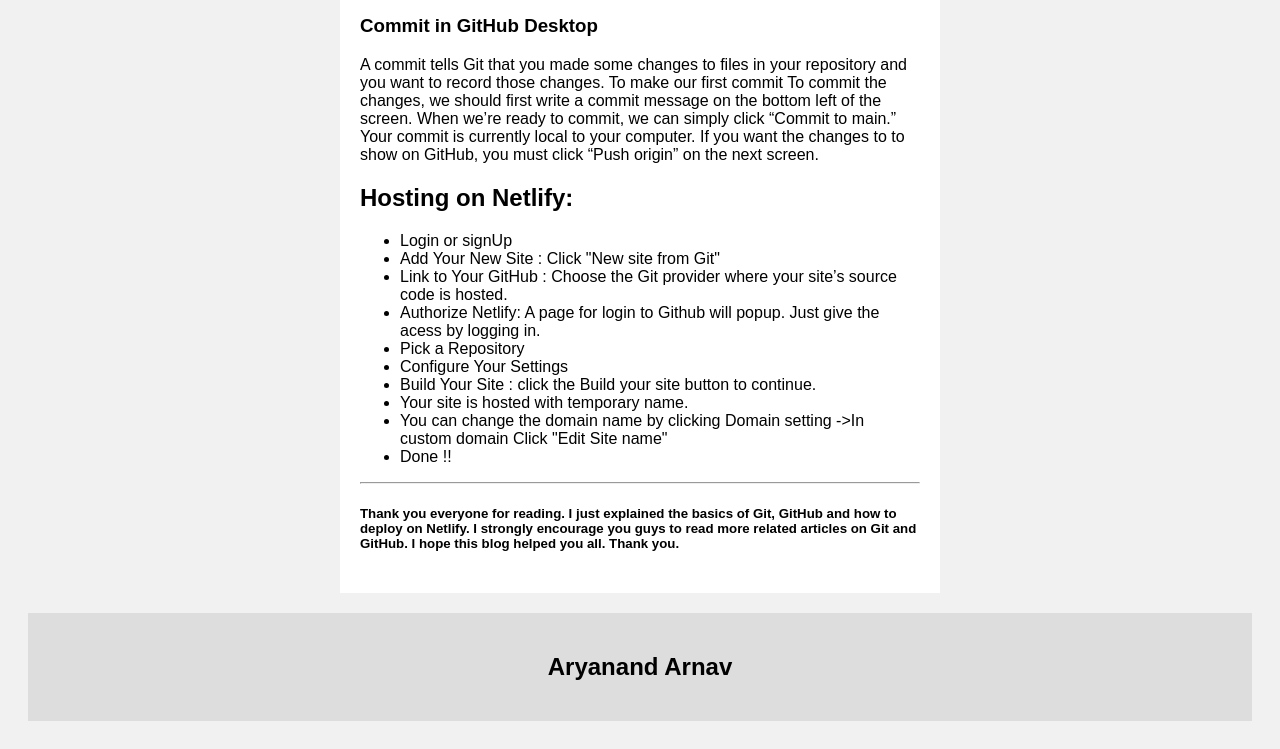
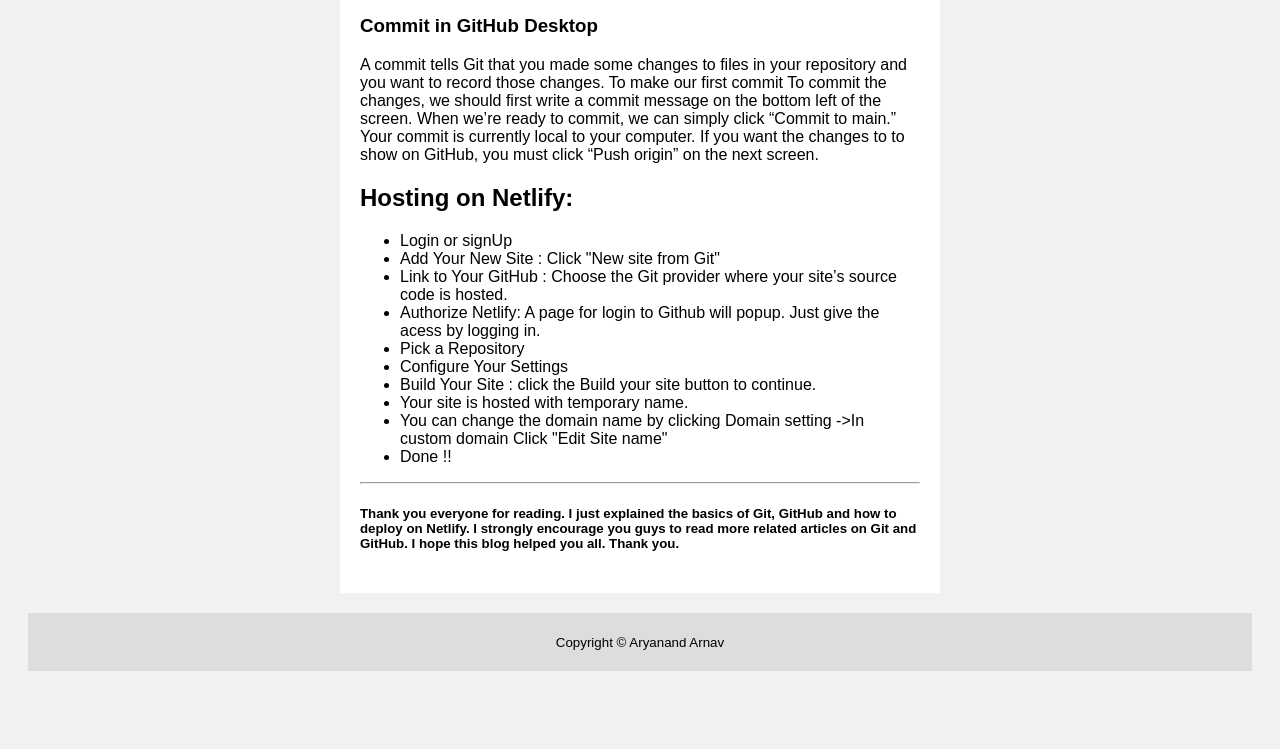
Before and after one commit to aryanandarnav13/Basic-Hooks-in-React, a plain HTML site: page index.html in a window 1280 px wide. Shown: the part 2103-2852 px from the top of the page. After the commit the page ends 2802 px from the top, so only its background shows below. Drawn offline with Linux system fonts and the light colour scheme.

Commit message:
Update index.html

```diff
--- a/index.html
+++ b/index.html
@@ -216,7 +216,7 @@
 </div>
 
 <div class="footer">
-  <h2>Aryanand Arnav</h2>
+  <small> Copyright &#169; Aryanand Arnav</small>
 </div>
 
 </body>
```
